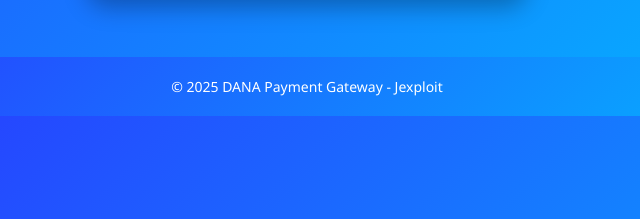
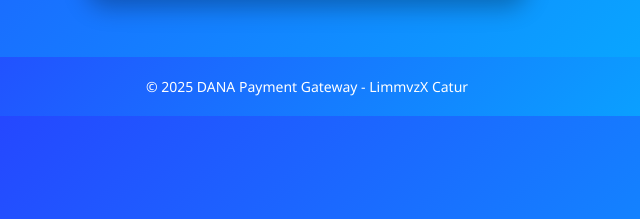
Before and after one commit to limmvz121/web_pay, a plain HTML site: page paydana.html in a window 1280 px wide. Shown: the part 485-704 px from the top of the page, 333-973 px from the left. Drawn offline with Linux system fonts and the light colour scheme.

Commit message:
Update paydana.html

```diff
--- a/paydana.html
+++ b/paydana.html
@@ -131,7 +131,7 @@
     <div class="note">Pastikan nominal sudah sesuai sebelum melakukan pembayaran.</div>
   </div>
 
-  <footer>&copy; 2025 DANA Payment Gateway - Jexploit</footer>
+  <footer>&copy; 2025 DANA Payment Gateway - LimmvzX Catur</footer>
 
   <script>
     function copyDANA() {
```
